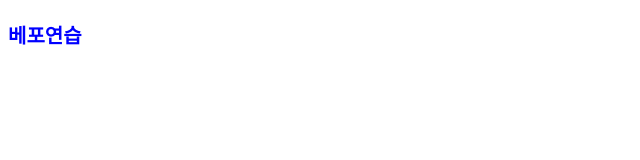
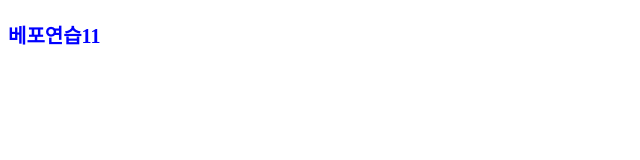
Before and after one commit to JJ46180/gtt, a plain HTML site: page index.html in a window 1280 px wide. Shown: the full height of the page, 0-640 px from the left. Drawn offline with Linux system fonts and the light colour scheme.

Commit message:
내용 작성

```diff
--- a/index.html
+++ b/index.html
@@ -7,6 +7,6 @@
     <link rel="stylesheet" href="css/style.css" />
   </head>
   <body>
-    <p>베포연습</p>
+    <p>베포연습11</p>
   </body>
 </html>
```
